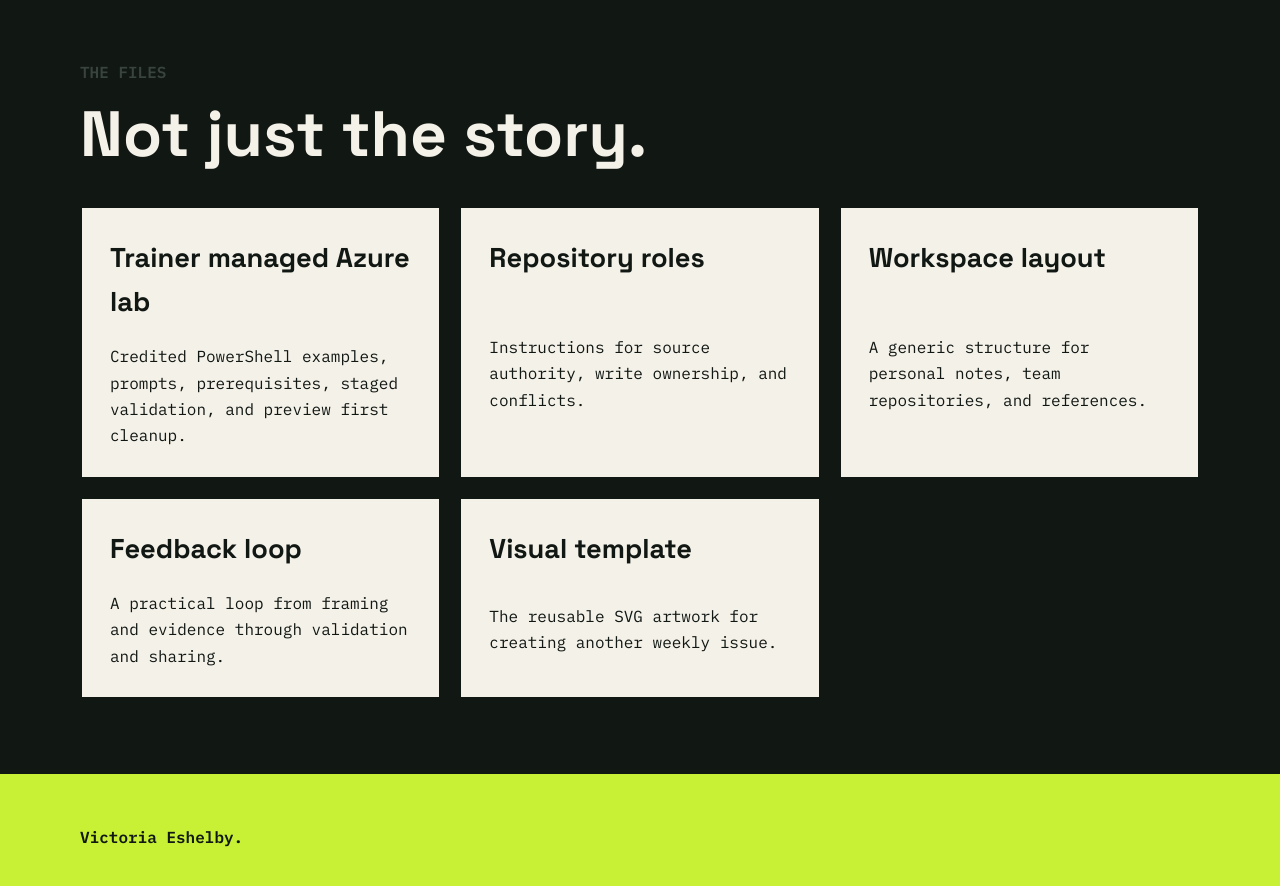
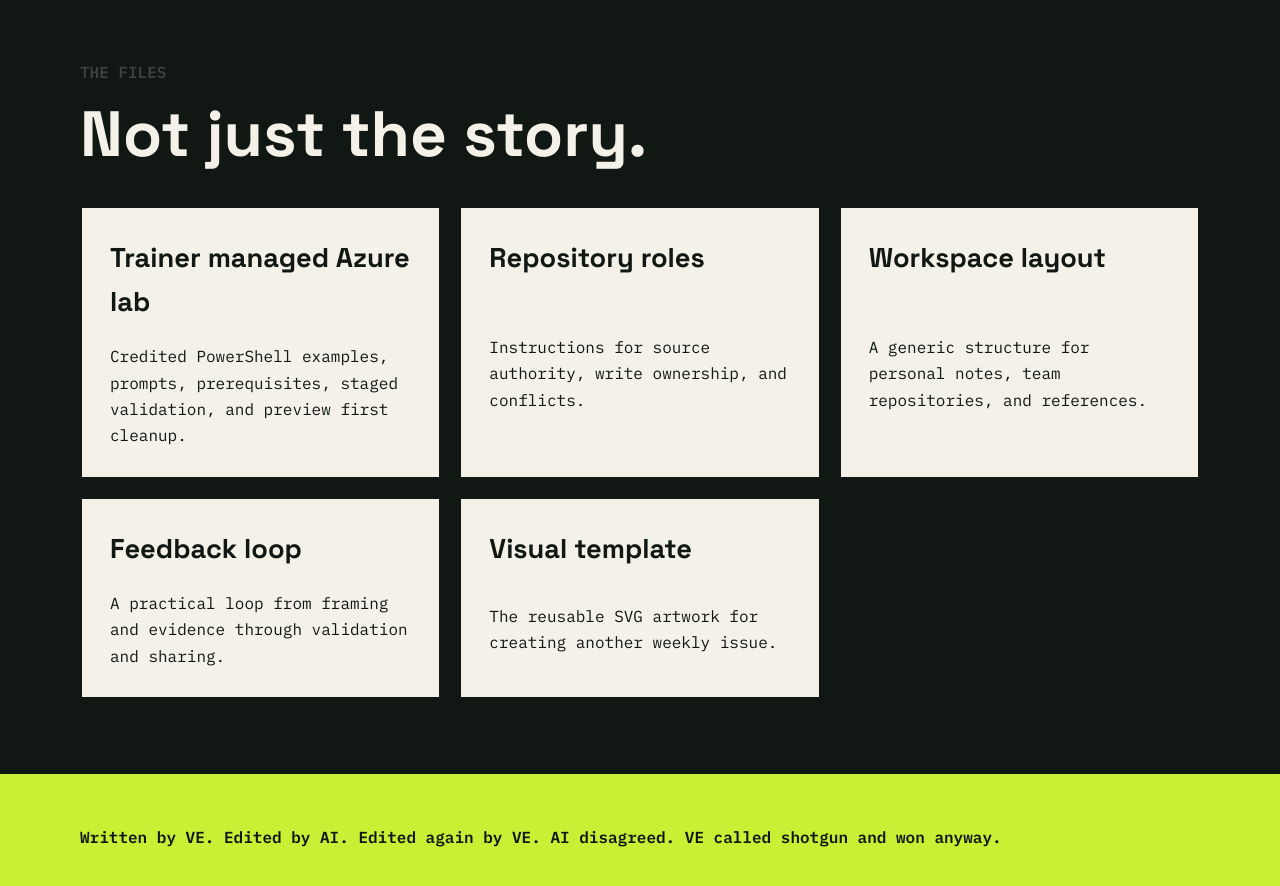
Before and after one commit to VEshelbyMTT/today-ai-learned, a Jekyll site: the page built from index.md, in a window 1280 px wide and 900 px high, scrolled down 2255 px. Shown: the top 886 px of the window. Built offline with Jekyll 4.4.1, drawn with Linux system fonts in a browser that asks for light colours.

Commit message:
Keep the playful footer site wide
Restore the shared footer joke while leaving the redundant article sign-off removed.

Co-authored-by: Copilot <223556219+Copilot@users.noreply.github.com>

```diff
--- a/_layouts/default.html
+++ b/_layouts/default.html
@@ -29,7 +29,7 @@
     </main>
 
     <footer class="site-footer">
-      <p>Victoria Eshelby.</p>
+      <p>Written by VE. Edited by AI. Edited again by VE. AI disagreed. VE called shotgun and won anyway.</p>
     </footer>
   </body>
 </html>
```
